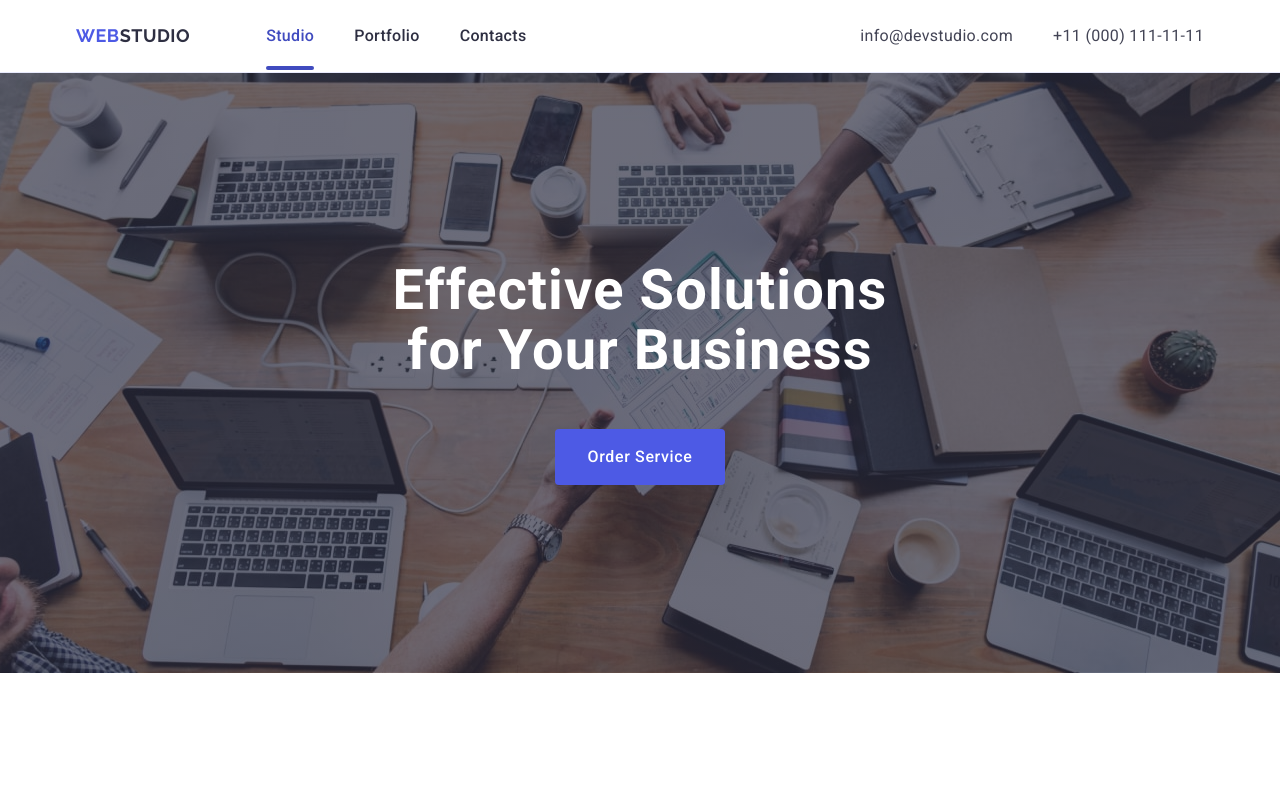
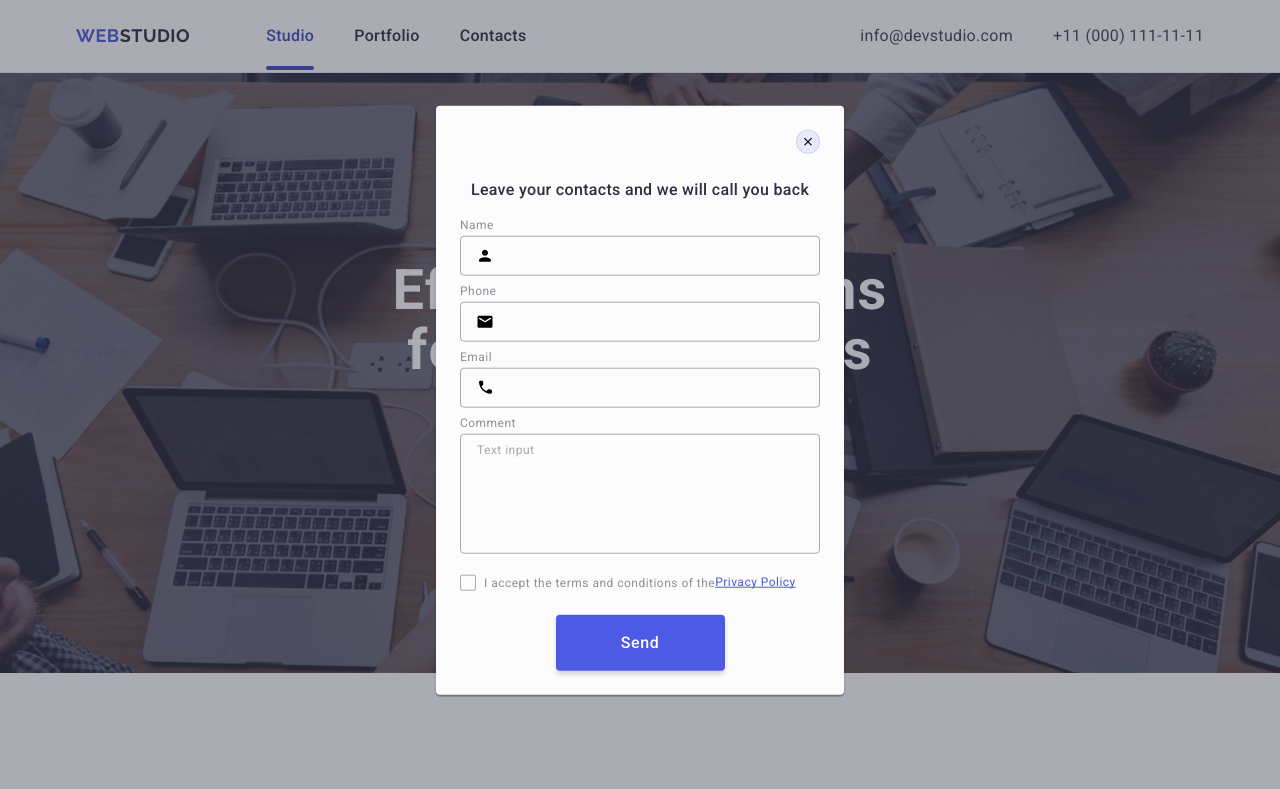
Before and after one commit to keen-n/goit-markup-hw-05, a plain HTML site: page index.html in a window 1280 px wide. Shown: the top 789 px of the page. Drawn offline with nearby package versions, Linux system fonts and the light colour scheme.

Commit message:
all have changed

```diff
--- a/css/styles.css
+++ b/css/styles.css
@@ -532,6 +532,10 @@ img {
   background-color: transparent;
   padding-left: 16px;
   padding-right: 16px;
+  font-size: 12px;
+  line-height: 200%;
+  letter-spacing: 0.04em;
+  color: #fff;
 }
 
 .footer-input::placeholder {
@@ -560,12 +564,18 @@ img {
   gap: 16px;
   transition: background-color 250ms cubic-bezier(0.4, 0, 0.2, 1);
   cursor: pointer;
+  min-width: 165px;
+  justify-content: center;
 }
 
 .footer-btn:hover,
 .footer-btn:focus {
   background-color: #404bbf;
 }
+
+.footer-icon-send {
+}
+
 /* -----------------------------------MODAL------------------------------------ */
 
 .backdrop {
@@ -577,8 +587,8 @@ img {
   opacity: 0;
   visibility: hidden;
   pointer-events: none;
-  transition: opacity 250ms cubic-bezier(0.4, 0, 0.2, 1);
-  visibility: 250ms cubic-bezier(0.4, 0, 0.2, 1);
+  transition: opacity 250ms cubic-bezier(0.4, 0, 0.2, 1),
+    visibility 250ms cubic-bezier(0.4, 0, 0.2, 1);
 }
 
 .is-open {
@@ -591,7 +601,7 @@ img {
   width: 408px;
   min-height: 584px;
   border-radius: 4px;
-  padding: 24px;
+  padding: 72px 24px 24px 24px;
   box-shadow: 0 1px 1px 0 rgba(0, 0, 0, 0.14), 0 1px 3px 0 rgba(0, 0, 0, 0.12),
     0 2px 1px 0 rgba(0, 0, 0, 0.2);
   background-color: #fcfcfc;
@@ -599,7 +609,7 @@ img {
   top: 50%;
   left: 50%;
   transform: translate(-50%, -50%);
-  transform: 250ms cubic-bezier(0.4, 0, 0.2, 1);
+  transition: transform 250ms cubic-bezier(0.4, 0, 0.2, 1);
 }
 
 .modal-btn-close {
@@ -610,21 +620,22 @@ img {
   position: absolute;
   top: 24px;
   right: 24px;
-  border: rgba(0, 0, 0, 0.1);
+  border: 1px solid rgba(0, 0, 0, 0.1);
   cursor: pointer;
   display: flex;
   align-items: center;
   justify-content: center;
   padding: 0;
   transition: background-color 250ms cubic-bezier(0.4, 0, 0.2, 1),
-    border 250ms cubic-bezier(0.4, 0, 0.2, 1);
+    border 250ms cubic-bezier(0.4, 0, 0.2, 1),
+    fill 250ms cubic-bezier(0.4, 0, 0.2, 1);
 }
 
 .modal-icon-close {
-  fill: #2e2f42;
 }
 
-.modal-btn-close:hover {
+.modal-btn-close:hover,
+.modal-btn-close:focus {
   background-color: #404bbf;
   border: none;
   fill: #fff;
@@ -637,7 +648,6 @@ img {
   letter-spacing: 0.02em;
   text-align: center;
   color: #2e2f42;
-  margin-top: 48px;
   margin-bottom: 16px;
 }
 
@@ -695,8 +705,21 @@ img {
   background-color: transparent;
   border: 1px solid rgba(46, 47, 66, 0.4);
   border-radius: 4px;
-  padding-top: 8px;
-  padding-left: 16px;
+  padding: 8px 16px;
+  font-size: 12px;
+  line-height: 117%;
+  letter-spacing: 0.04em;
+  outline: transparent;
+  color: rgba(46, 47, 66, 0.4);
+  transition: border-color 250ms cubic-bezier(0.4, 0, 0.2, 1);
+}
+
+.modal-textarea:focus {
+  border-color: #4d5ae5;
+}
+
+.modal-comment {
+  margin-bottom: 16px;
 }
 
 .modal-textarea::placeholder {
@@ -713,10 +736,13 @@ img {
   color: #8e8f99;
   display: flex;
   align-items: center;
+}
+
+.modal-check-mb {
   margin-bottom: 24px;
 }
 
-.modal-check-text span {
+.modal-check-span {
   width: 16px;
   height: 16px;
   border-radius: 2px;
@@ -726,12 +752,13 @@ img {
   align-items: center;
   justify-content: center;
   fill: transparent;
+  display: inline-flex;
 }
 
 .modal-check:checked + .modal-check-text span {
   border-radius: 2px;
   fill: #f4f4fd;
-  border: 1px solid #404bbf;
+  border: none;
   background-color: #404bbf;
 }
 
@@ -753,8 +780,16 @@ img {
   border: none;
   display: block;
   margin: 0 auto;
+  min-width: 169px;
 }
 
 .modal-btn:hover {
   background-color: #404bbf;
 }
+
+.modal-link {
+  line-height: 133%;
+  text-decoration: underline;
+  text-decoration-skip-ink: none;
+  color: #4d5ae5;
+}
--- a/index.html
+++ b/index.html
@@ -485,13 +485,13 @@
                 type="email"
                 name="footer-email"
                 id="footer-email"
-                placeholder="Email"
+                placeholder="E-mail"
                 class="footer-input"
               />
             </label>
             <button type="submit" class="footer-btn">
               Subscribe
-              <svg class="icon-send" width="24" height="20">
+              <svg class="footer-icon-send" width="24" height="24">
                 <use href="./images/icons.svg#icon-send"></use>
               </svg>
             </button>
@@ -499,7 +499,7 @@
         </div>
       </div>
     </footer>
-    <div class="backdrop">
+    <div class="backdrop is-open">
       <div class="modal">
         <button type="button" class="modal-btn-close">
           <svg width="8" height="8" class="modal-icon-close">
@@ -554,7 +554,7 @@
             </div>
           </div>
 
-          <div class="modal-field">
+          <div class="modal-field modal-comment">
             <label for="user-comment" class="modal-label">Comment</label>
             <textarea
               name="user-comment"
@@ -564,20 +564,21 @@
             ></textarea>
           </div>
 
-          <div class="modal-field">
+          <div class="modal-field modal-check-mb">
             <input
               type="checkbox"
-              name="policy"
-              id="policy"
+              name="user-policy"
+              id="user-policy"
               class="modal-check visually-hidden"
               value="true"
             />
-            <label for="policy" class="modal-check-text"
-              ><span>
+            <label for="user-policy" class="modal-check-text"
+              ><span class="modal-check-span">
                 <svg class="modal-check-icon" width="10" height="8">
                   <use href="./images/icons.svg#icon-check"></use>
                 </svg> </span
-              >I accept the terms and conditions of the Privacy Policy</label
+              >I accept the terms and conditions of the
+              <a href="" class="modal-link"> Privacy Policy</a></label
             >
           </div>
 
```
